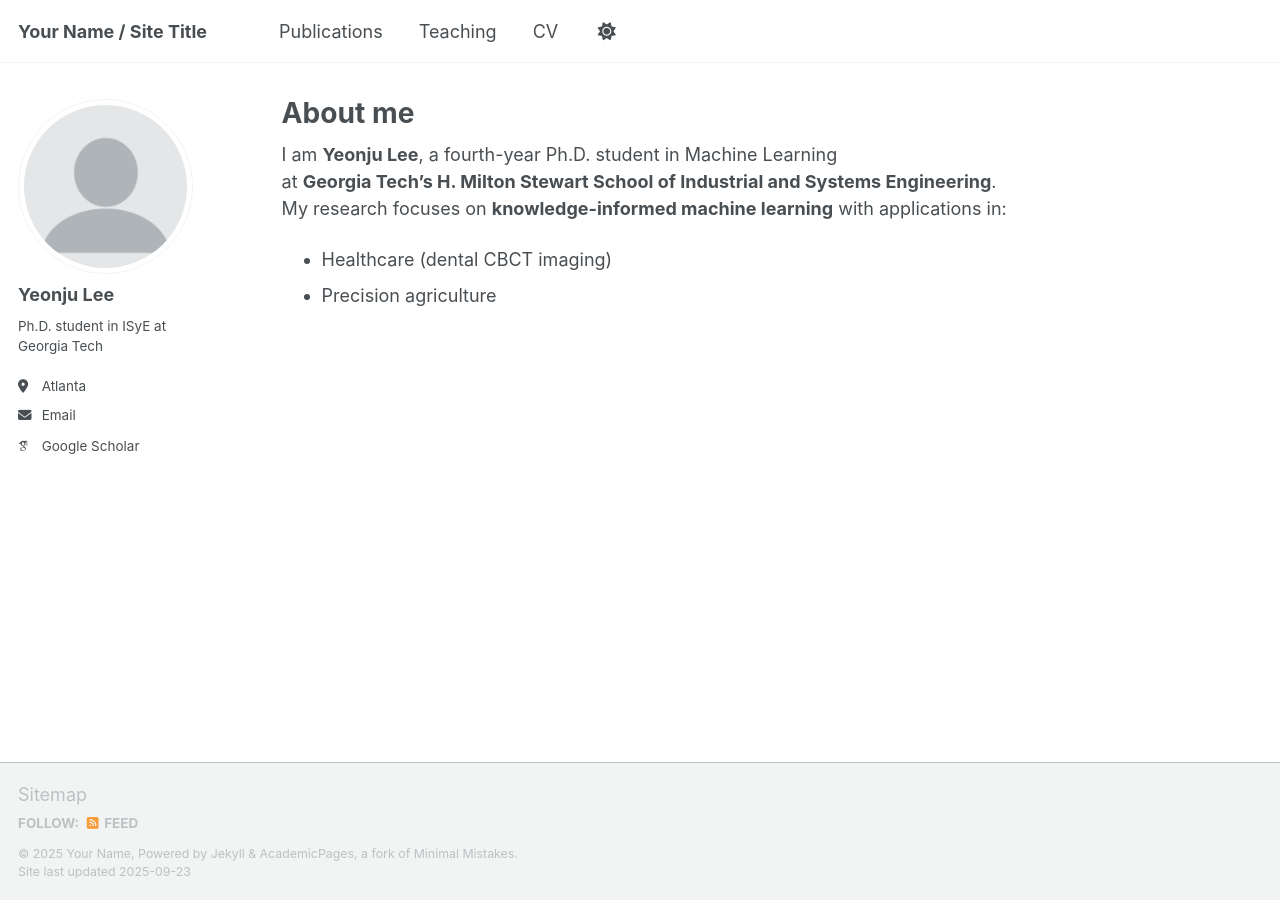
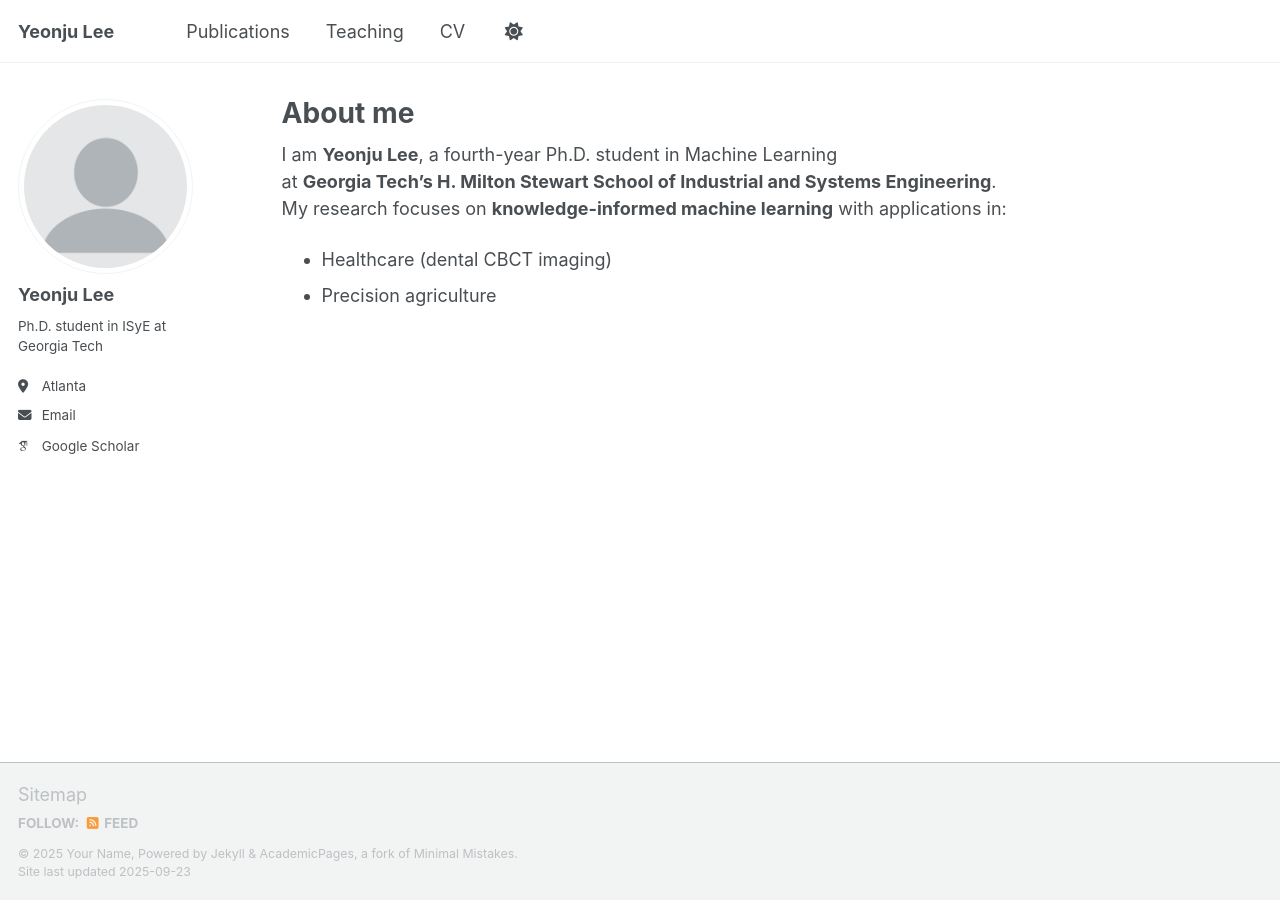
Before and after one commit to ylee845/ylee845.github.io, a Jekyll site: the page built from _pages/about.md, in a window 1280 px wide. Built offline with Jekyll 4.4.1, drawn with Linux system fonts in a browser that asks for light colours; some web fonts are replaced; a script that is not in the unit is left out.

Commit message:
Update _config.yml

```diff
--- a/_config.yml
+++ b/_config.yml
@@ -1,7 +1,7 @@
 # Basic Site Settings
 locale                   : "en-US"
 site_theme               : "default" # Currently available options are "default", "air"
-title                    : "Your Name / Site Title"
+title                    : "Yeonju Lee"
 title_separator          : "-"
 name                     : &name "Your Name"
 description              : &description "Your Name's academic portfolio"   # Update this with a general description of your site, this is the default if not overridden by a page
```
